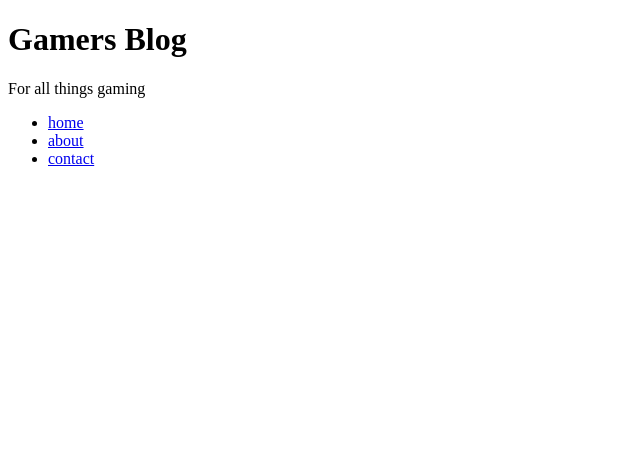
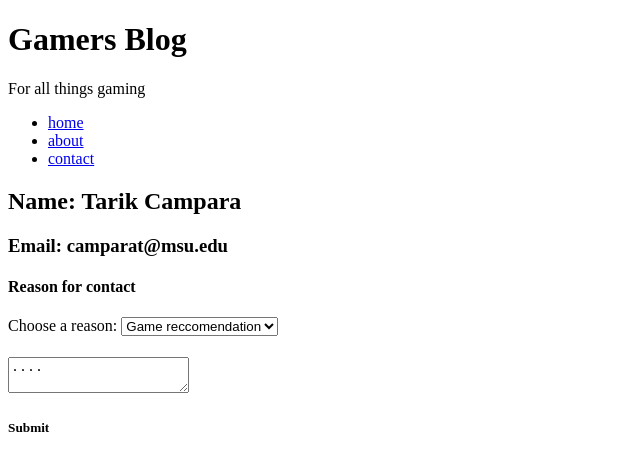
Before and after one commit to tarikcampara0/MI349_blog, a plain HTML site: page contact.html in a window 1280 px wide. Shown: the whole page, without its empty margins (0-640 px from the left). Drawn offline with Linux system fonts and the light colour scheme.

Commit message:
first contact draft

```diff
--- a/contact.html
+++ b/contact.html
@@ -16,3 +16,14 @@
                 <li><a href="contact.html">contact</a></li>
             </ul>
         </nav>
+    <h2> Name: Tarik Campara</h2>
+    <h3>Email: camparat@msu.edu</h3>
+    <h4>Reason for contact</h4>
+        <label for="reason">Choose a reason:</label>
+  <select name="reson">
+    <option value="reason1">Game reccomendation</option>
+    <option value="reason2">Asking a question</option>
+    <option value="reason3">Saying hi</option>
+  </select>
+    <h4><textarea>....</textarea></h4>
+    <h5>Submit</h5>
```
